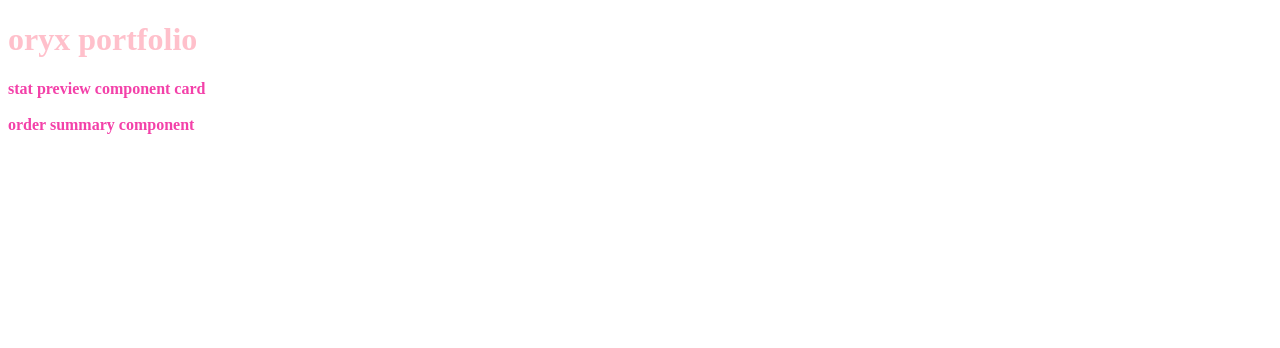
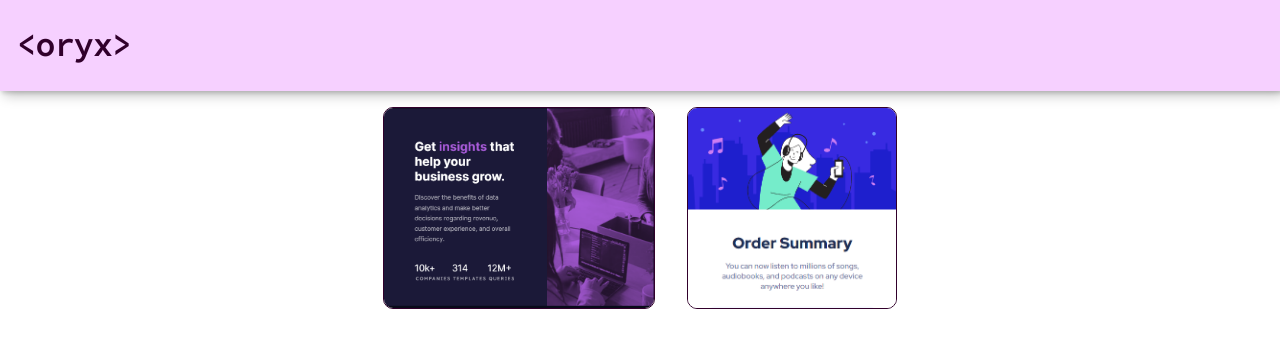
Before and after one commit to oryxwhite/oryx-portfolio, a website: page views/landingpage/index.html in a window 1280 px wide. Drawn offline with Linux system fonts and the light colour scheme.

Commit message:
added img icons to landing page

```diff
--- a/package.json
+++ b/package.json
@@ -5,7 +5,7 @@
   "main": "index.js",
   "scripts": {
     "test": "echo \"Error: no test specified\" && exit 1",
-    "start": " node server.js"
+    "start": " nodemon  server.js"
   },
   "keywords": [],
   "author": "",
--- a/views/landingpage/index.html
+++ b/views/landingpage/index.html
@@ -5,12 +5,20 @@
     <meta http-equiv="X-UA-Compatible" content="IE=edge">
     <meta name="viewport" content="width=device-width, initial-scale=1.0">
     <link rel="stylesheet" href="styles.css">
+    <link rel="preconnect" href="https://fonts.googleapis.com">
+    <link rel="preconnect" href="https://fonts.gstatic.com" crossorigin>
+    <link href="https://fonts.googleapis.com/css2?family=Source+Code+Pro:wght@200;300;400&display=swap" rel="stylesheet">
     <title>oryxs</title>
 </head>
 <body>
-    <h1>oryx portfolio</h1>
-    <a href="./statcard/index.html" class="href"><strong>stat preview component card</strong></a> <br><br>
-    <a href="./ordersum/index.html" class="href"><strong>order summary component</strong></a>
+    <header>
+        <h1>&ltoryx&gt</h1>
+    </header>
+
+    <section class="links">
+        <a href="./statcard/index.html" class="statcard"><img src="./images/statsprev.PNG" alt="" class="portimg"></a> <br><br>
+        <a href="./ordersum/index.html" class="ordersum"><img src="./images/orderprev.PNG" alt="" class="portimg"></a>
+    </section>
 
 </body>
 </html>
--- a/views/landingpage/styles.css
+++ b/views/landingpage/styles.css
@@ -1,9 +1,53 @@
+body {
+    margin: 0;
+    font-family: 'Source Code Pro', monospace;
+}
+
+header {
+    background-color: rgb(246, 208, 255);
+    padding: .25em 1em;
+    box-shadow: 0.25em 0.25em 0.75em rgba(0,0,0,.25),
+                0.125em 0.125em 0.25em rgba(0,0,0,.15);
+
+}
 h1 {
-    color: pink;
+    color: rgb(49, 0, 43);
 }
 
 a {
     text-decoration: none;
-    color:rgb(243, 65, 169);
+}
+
+
+
+.links {
+    margin-top: 1em;;
+    display: flex;
+    align-items: center;
+    justify-content: center;
+    gap: 1em;
+
 
 }
+
+.portimg {
+    display: block;
+    height: 200px;
+    width: auto;
+    align-items: center;
+    border-radius: 10px ;
+    border:rgb(49, 0, 43) solid 1px;
+    transition: transform 750ms cubic-bezier(.5, 0, .5, 1),
+
+}
+
+.portimg:hover {
+    transform: scale(1.1);
+}
+
+@media (max-width: 375px) {
+    .links {
+        flex-direction: column;
+        gap: 0;
+    }
+}
```
Also changed, not shown: views/landingpage/images/orderprev.PNG (added), views/landingpage/images/statsprev.PNG (added), 1 other file.
